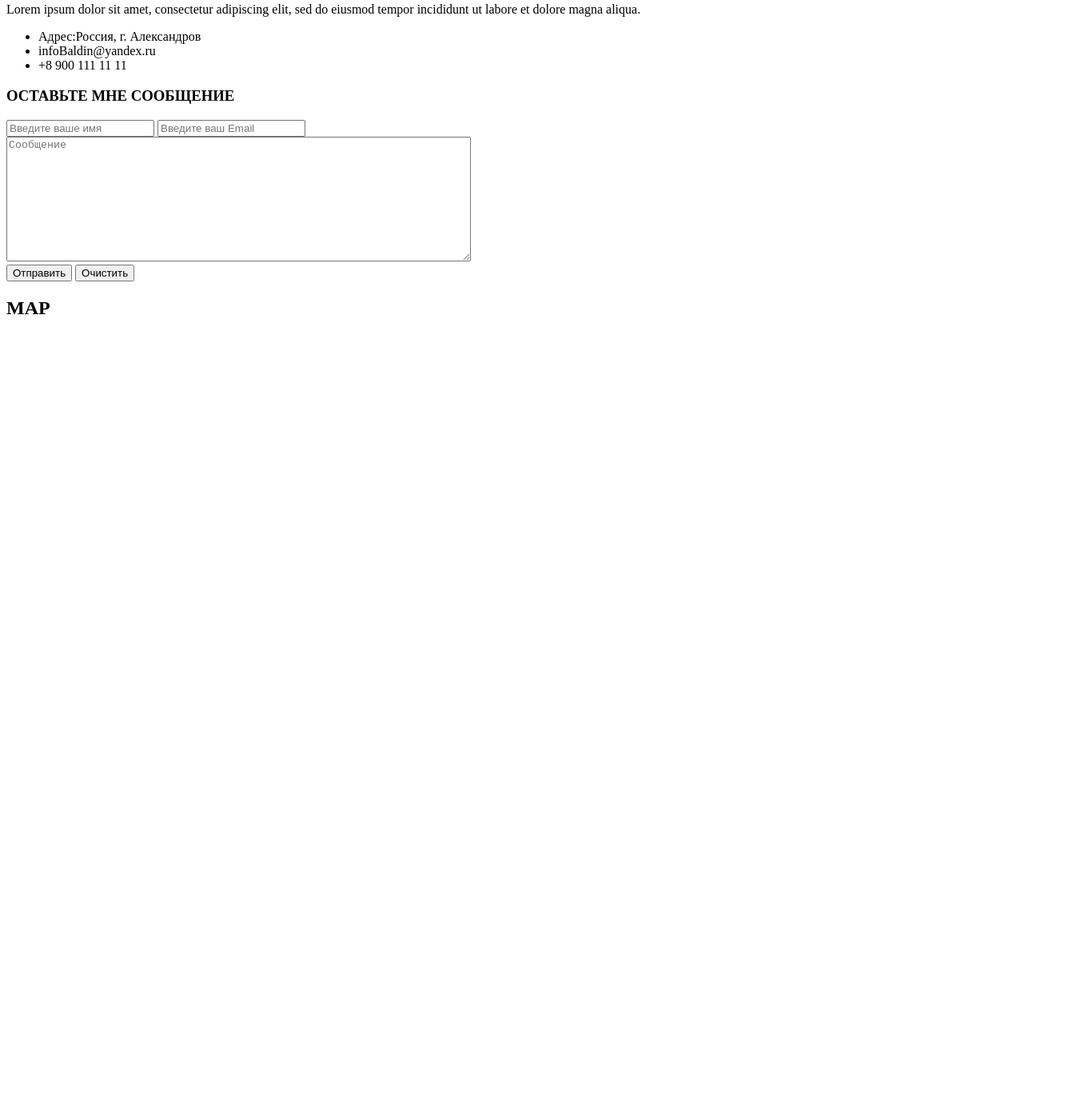
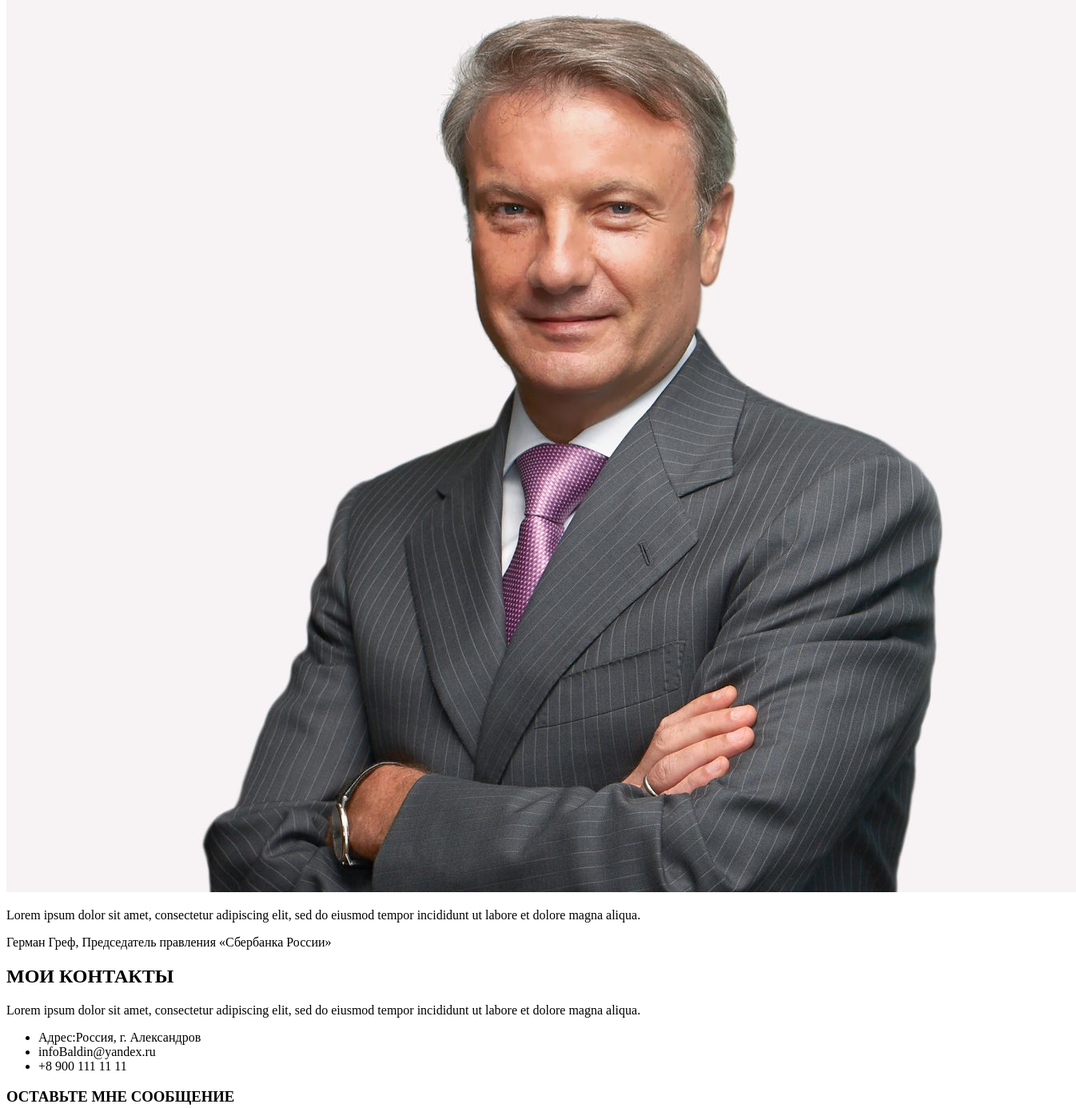
Before and after one commit to DenisGlunix/DenisGlunix.github.io, a plain HTML site: page src/index.html in a window 1280 px wide. Shown: the part 1268-2654 px from the top of the page at 80% size, 1346 px wide, since content can reach past the window. Before the commit the page ends 1687 px from the top, so only its background shows below. Drawn offline with Linux system fonts and the light colour scheme.

Commit message:
Добавил фото и отзыв

```diff
--- a/src/index.html
+++ b/src/index.html
@@ -103,6 +103,9 @@
 </div>
 <div>
     <h2>ОТЗЫВЫ</h2>
+    <img src="img/gref.jpg">
+    <p>Lorem ipsum dolor sit amet, consectetur adipiscing elit, sed do eiusmod tempor incididunt ut labore et dolore magna aliqua.</p>
+    <p>Герман Греф, Председатель правления «Сбербанка России»</p>
 </div>
 <div>
     <h2>МОИ КОНТАКТЫ</h2>
```
Also changed, not shown: src/img/gref.jpg (added).
